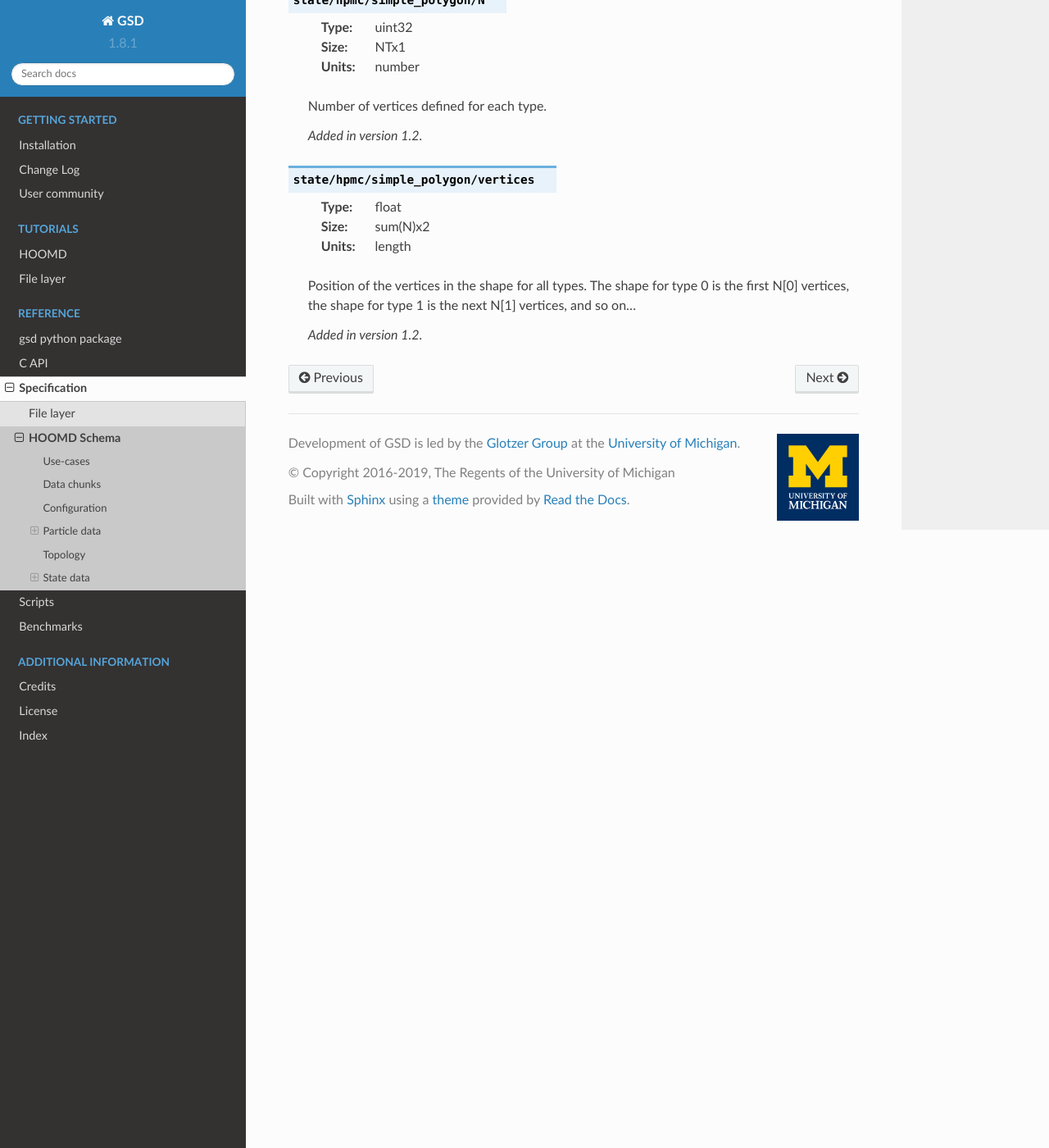
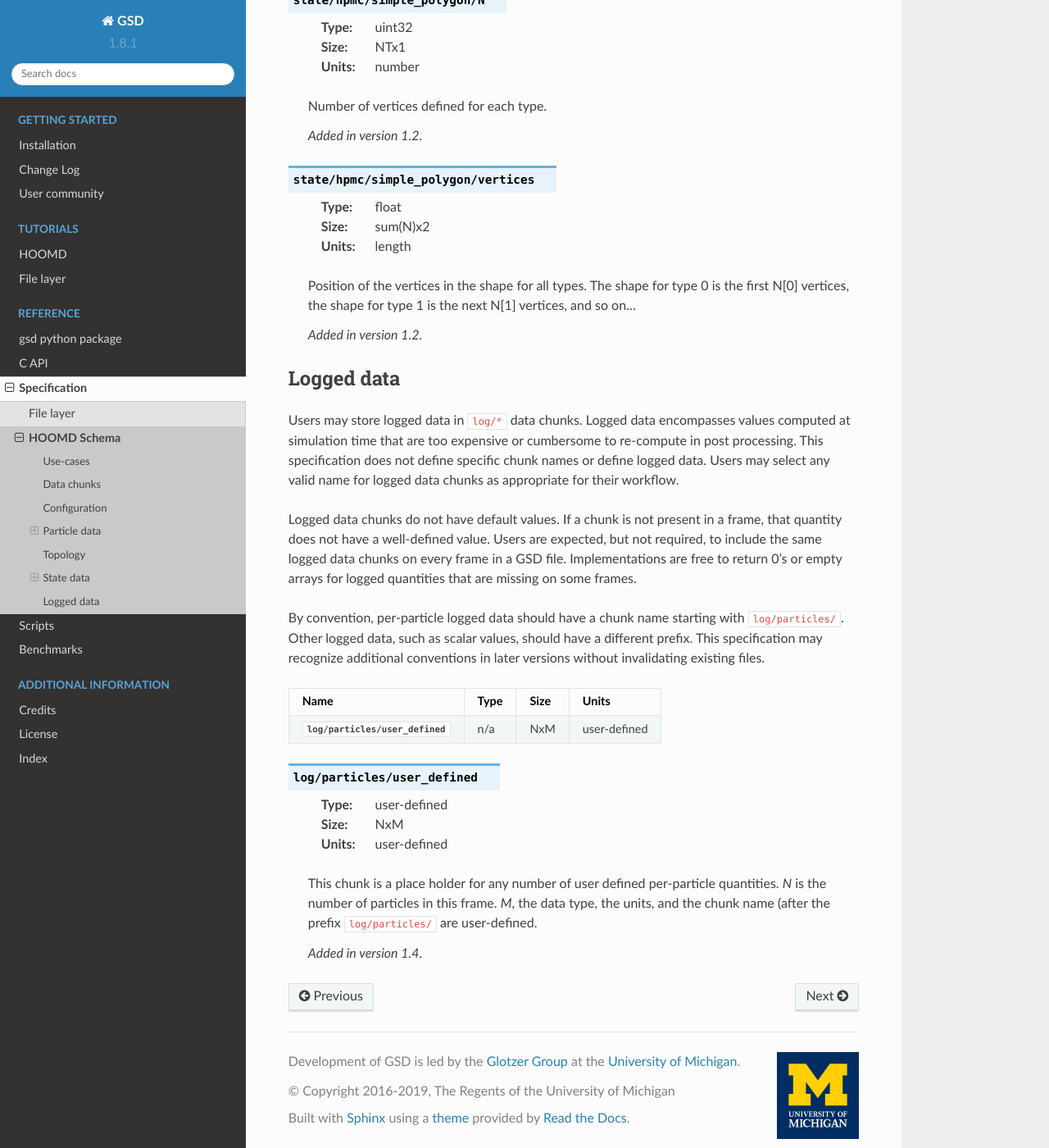
Before and after one commit to glotzerlab/gsd, a Sphinx documentation site: the page built from doc/schema-hoomd.rst, in a window 1280 px wide and 1400 px high, scrolled down 17419 px. Shown: the whole window at 82% size. Built offline with Sphinx 7.4.7 and the Read the Docs theme 2.0.0, drawn with Linux system fonts in a browser that asks for light colours; some of the changed text lies outside the part shown.

Commit message:
Add Logged data to HOOMD specification

```diff
--- a/doc/schema-hoomd.rst
+++ b/doc/schema-hoomd.rst
@@ -12,12 +12,12 @@ of the existing data chunks. Any newer reader will initialize new data chunks wi
 not present in an older version file.
 
 :Schema name: ``hoomd``
-:Schema version: 1.3
+:Schema version: 1.4
 
 Use-cases
 ---------
 
-There are a few problems with XML, DCD, and other dump files that the GSD schema ``hoomd`` solves.
+The GSD schema ``hoomd`` provides.
 
 #. Every frame of GSD output is viable for restart from ``init.read_gsd``
 #. No need for a separate topology file - everything is in one ``.gsd`` file.
@@ -27,6 +27,7 @@ There are a few problems with XML, DCD, and other dump files that the GSD schema
 #. Simple interface for dump - limited number of options that produce valid files
 #. Binary format on disk
 #. High performance file read and write
+#. Support logging computed quantities
 
 Data chunks
 -----------
@@ -770,3 +771,37 @@ HPMC integrator state
     the shape for type 1 is the next N[1] vertices, and so on...
 
     .. versionadded:: 1.2
+
+Logged data
+------------
+
+Users may store logged data in ``log/*`` data chunks. Logged data encompasses values computed at simulation time that
+are too expensive or cumbersome to re-compute in post processing. This specification does not define specific chunk
+names or define logged data. Users may select any valid name for logged data chunks as appropriate for their workflow.
+
+Logged data chunks do not have default values. If a chunk is not present in a frame, that quantity does not have a
+well-defined value. Users are expected, but not required, to include the same logged data chunks on every frame
+in a GSD file. Implementations are free to return 0's or empty arrays for logged quantities that are missing
+on some frames.
+
+By convention, per-particle logged data should have a chunk name starting with ``log/particles/``. Other logged data,
+such as scalar values, should have a different prefix. This specification may recognize additional conventions
+in later versions without invalidating existing files.
+
+========================================================== ====== ========= ================
+Name                                                       Type   Size      Units
+========================================================== ====== ========= ================
+:chunk:`log/particles/user_defined`                        n/a    NxM       user-defined
+========================================================== ====== ========= ================
+
+.. chunk:: log/particles/user_defined
+
+    :Type: user-defined
+    :Size: NxM
+    :Units: user-defined
+
+    This chunk is a place holder for any number of user defined per-particle quantities. *N* is the number of particles
+    in this frame. *M*, the data type, the units, and the chunk name (after the prefix ``log/particles/`` are
+    user-defined.
+
+    .. versionadded:: 1.4
```
